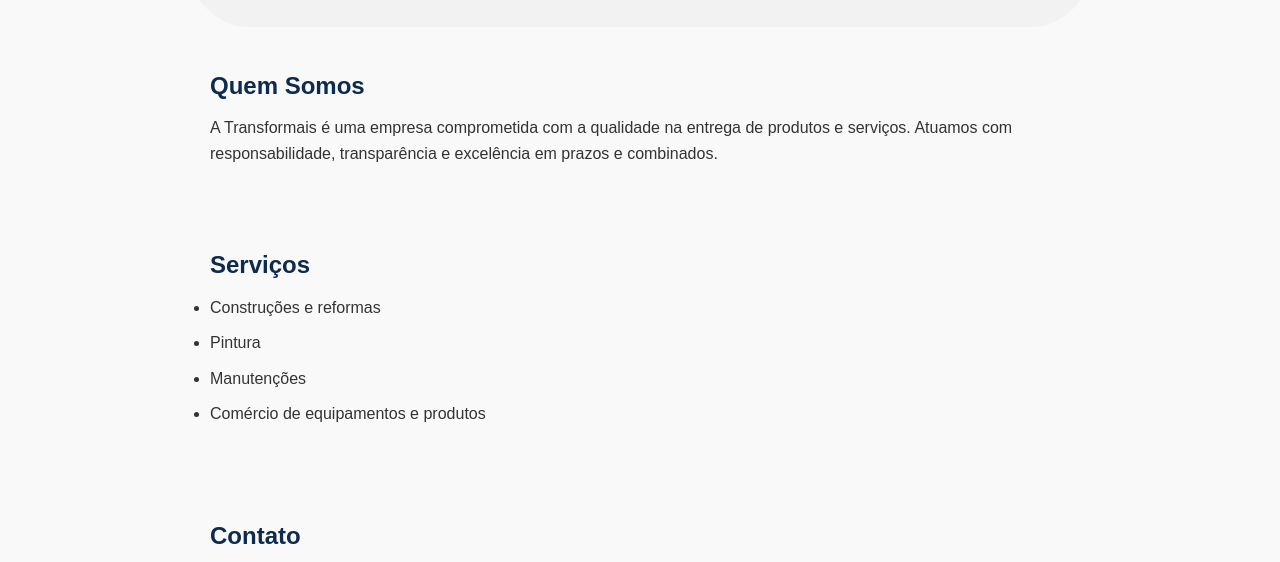
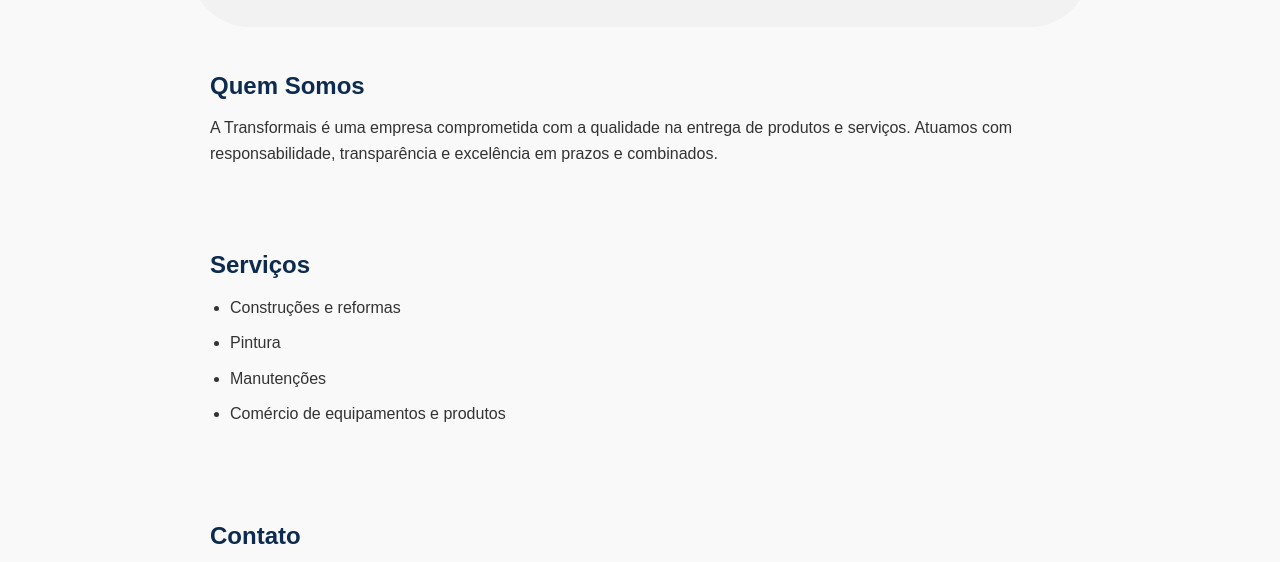
Before and after one commit to lclimaa/Transformais-Site, a plain HTML site: page index.html in a window 1280 px wide. Shown: the part 238-800 px from the top of the page. Drawn offline with Linux system fonts and the light colour scheme.

Commit message:
Update style.css

```diff
--- a/style.css
+++ b/style.css
@@ -58,6 +58,10 @@ section {
 section h2 {
     color: #0d2b4e;
     margin-bottom: 10px;
+}
+
+section ul {
+    padding-left: 20px ;
 }
 
 ul li {
```
